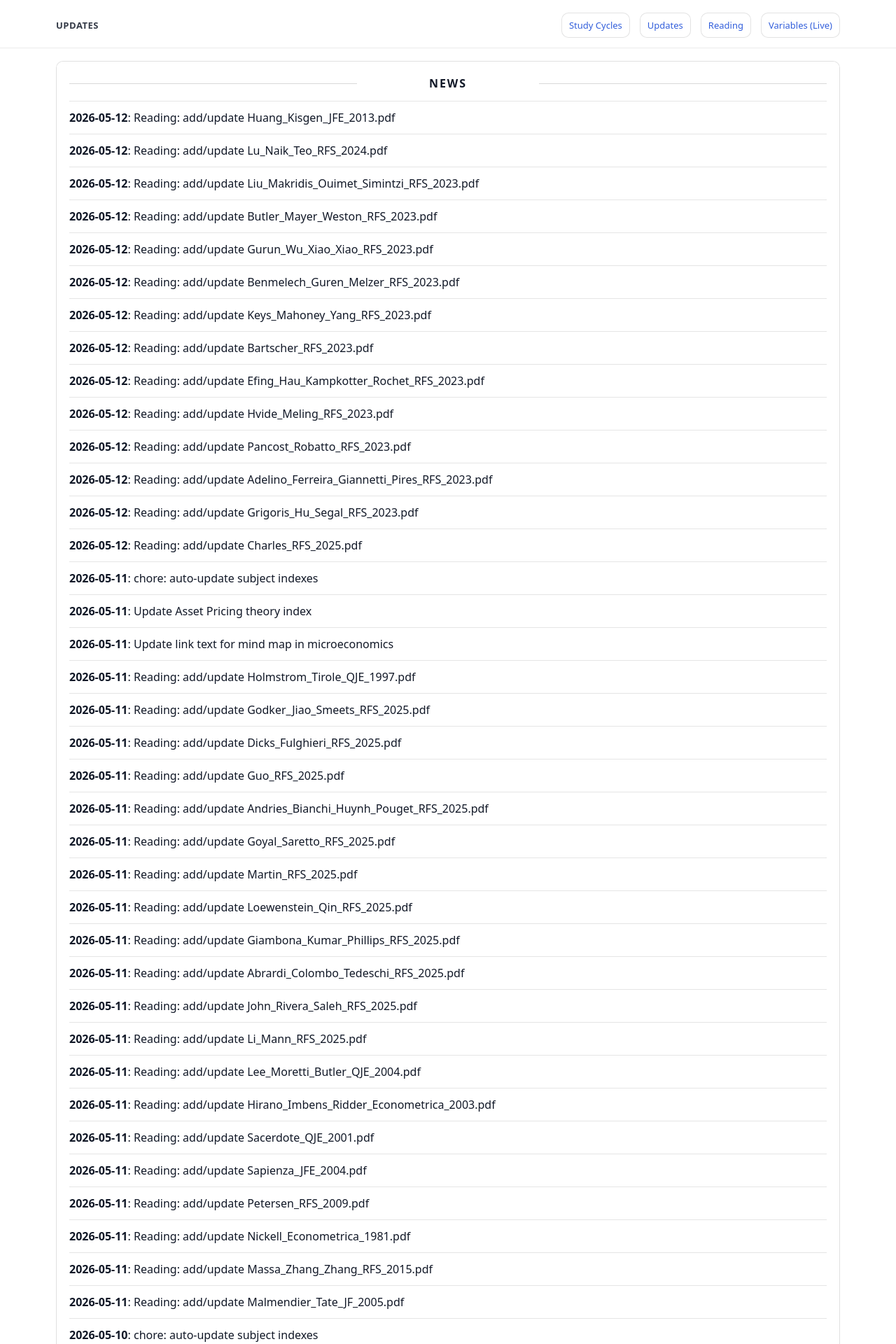
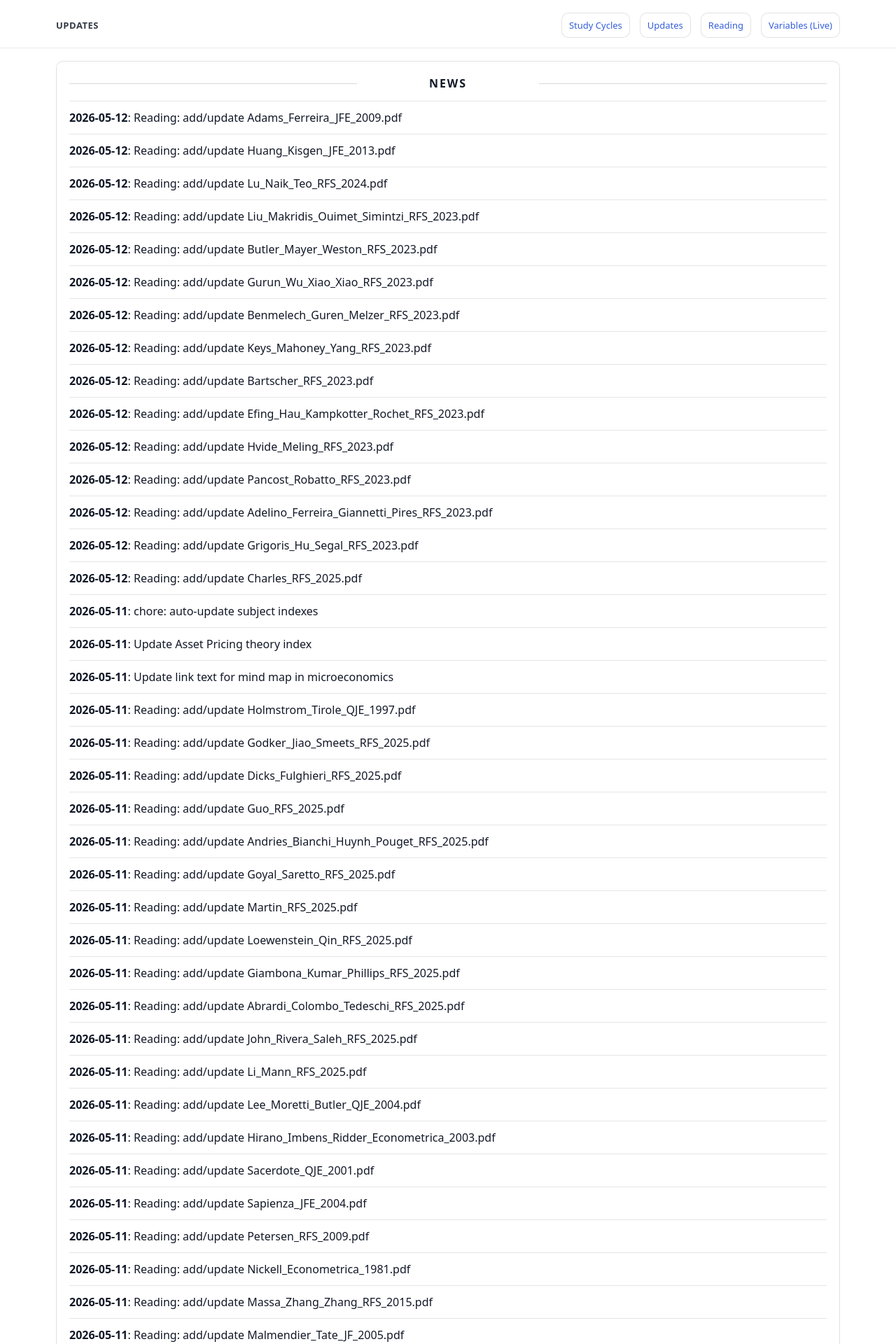
Before and after one commit to yaxinzn/study-archive, a Jekyll site: the page built from updates/index.md, in a window 1280 px wide. Shown: the top 1920 px of the page at 70% size. Built offline with Jekyll 4.4.1, drawn with Linux system fonts in a browser that asks for light colours; some of the changed text lies outside the part shown.

Commit message:
chore: update NEWS feed

```diff
--- a/_data/news.yml
+++ b/_data/news.yml
@@ -1,4 +1,7 @@
 # Auto-generated update history (sorted newest -> oldest). Do not edit manually.
+- ts: "1778576221"
+  date: "2026-05-12"
+  title: "Reading: add/update Adams_Ferreira_JFE_2009.pdf"
 - ts: "1778575875"
   date: "2026-05-12"
   title: "Reading: add/update Huang_Kisgen_JFE_2013.pdf"
```
